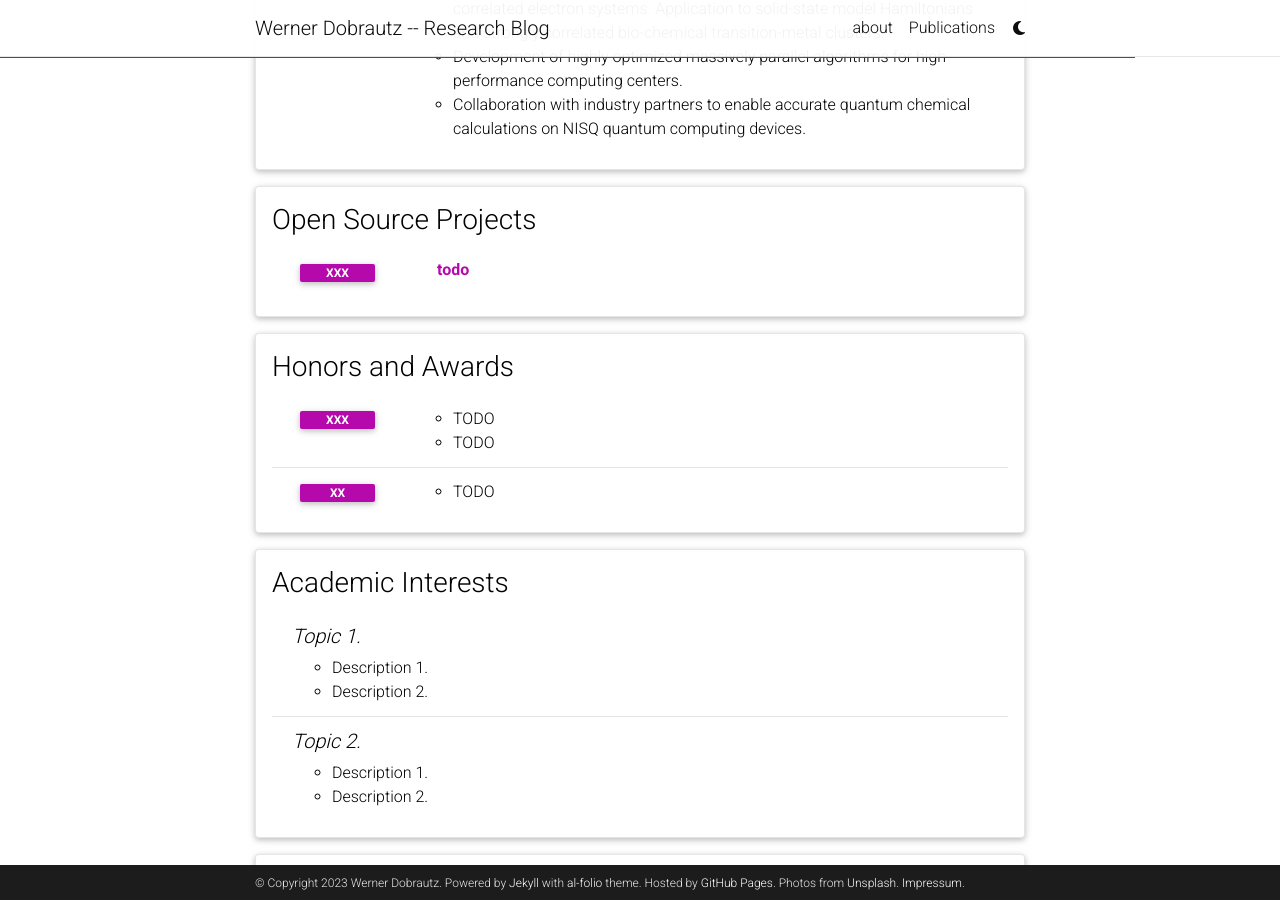
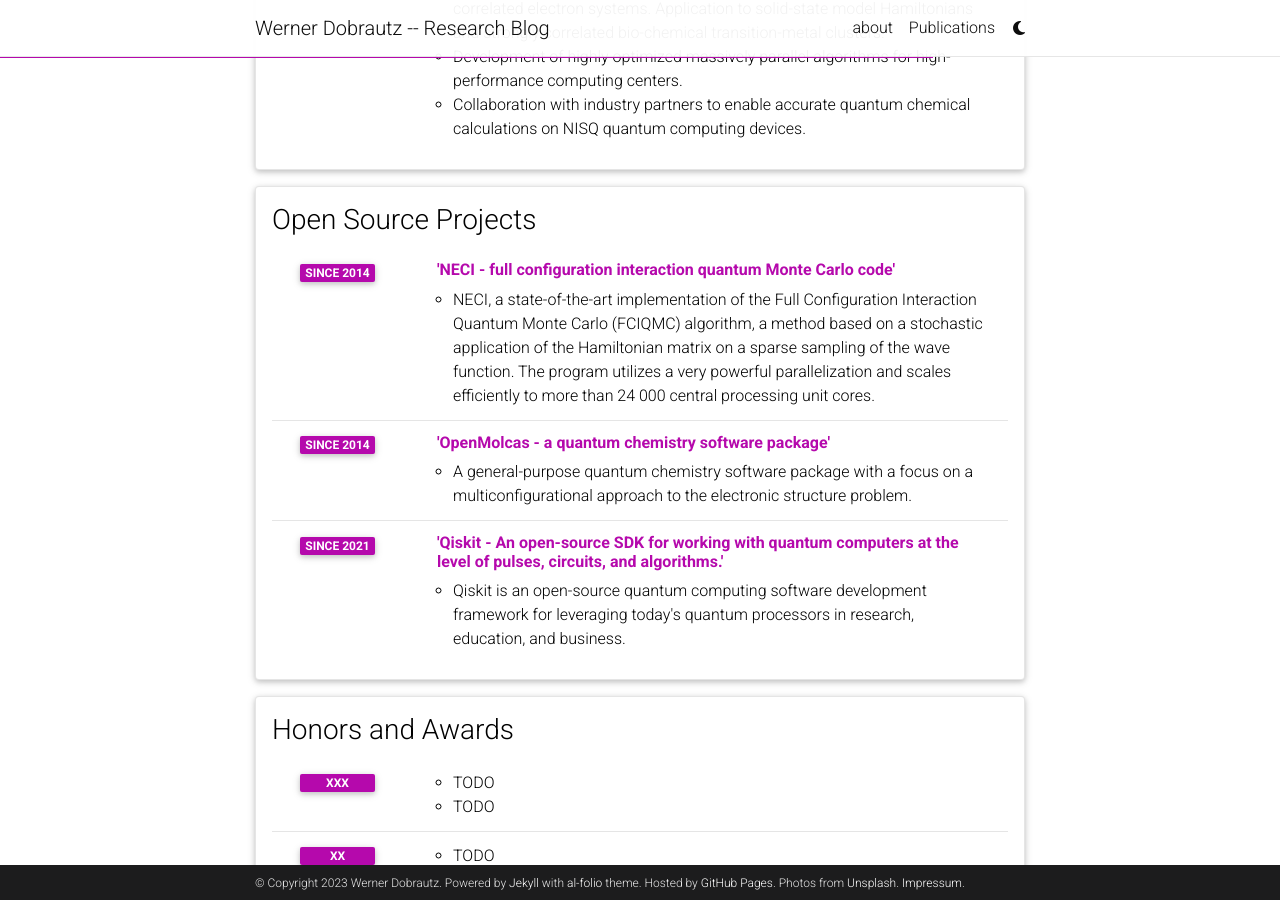
Before and after one commit to dobrautz/dobrautz.github.io, a Jekyll site: the page built from _pages/cv.md, in a window 1280 px wide and 900 px high, scrolled down 1487 px. Built offline with Jekyll 4.4.1, drawn with Linux system fonts in a browser that asks for light colours; comment, search, counter and statistics services are not loaded; a style sheet for code colours, icons or effects is not loaded.

Commit message:
Update cv.yml

```diff
--- a/_data/cv.yml
+++ b/_data/cv.yml
@@ -64,9 +64,17 @@
 - title: Open Source Projects
   type: time_table
   contents:
-    - title: <a href="https://github.com/todo">todo</a>
-      year: XXX
-      description:
+    - title: <a href="https://github.com/ghb24/NECI_STABLE">'NECI - full configuration interaction quantum Monte Carlo code' </a>
+      year: Since 2014
+      description: NECI, a state-of-the-art implementation of the Full Configuration Interaction Quantum Monte Carlo (FCIQMC) algorithm, a method based on a stochastic application of the Hamiltonian matrix on a sparse sampling of the wave function. The program utilizes a very powerful parallelization and scales efficiently to more than 24 000 central processing unit cores.
+
+    - title: <a href="https://gitlab.com/Molcas/OpenMolcas">'OpenMolcas - a quantum chemistry software package' </a>
+      year: Since 2014
+      description: A general-purpose quantum chemistry software package with a focus on a multiconfigurational approach to the electronic structure problem.
+
+    - title: <a href="https://github.com/Qiskit">'Qiskit - An open-source SDK for working with quantum computers at the level of pulses, circuits, and algorithms.' </a>
+      year: Since 2021
+      description:  Qiskit is an open-source quantum computing software development framework for leveraging today's quantum processors in research, education, and business.
 
 - title: Honors and Awards
   type: time_table
```
